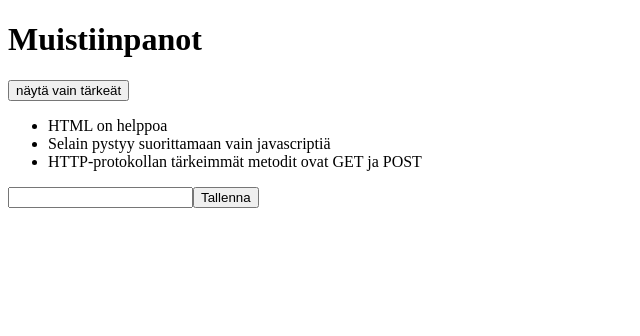
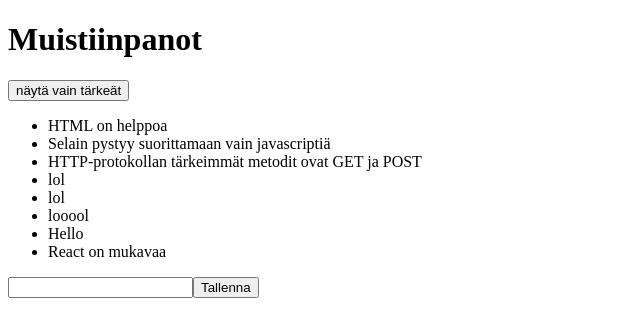
Before and after one commit to Vertipae/FullStackReact, a React (Create React App) app in the folder osa2/esimerkkisovellus2/: page / in a window 1280 px wide. Shown: the top 336 px of the page, without its empty margins (0-640 px from the left). Built offline with nearby package versions, Linux system fonts and the light colour scheme; data requests are answered from the project's data file.

Commit message:
Datan lähetys palvelimelle

```diff
--- a/osa2/esimerkkisovellus2/db.json
+++ b/osa2/esimerkkisovellus2/db.json
@@ -1,5 +1,3 @@
-
-
 {
   "notes": [
     {
@@ -19,6 +17,36 @@
       "content": "HTTP-protokollan tärkeimmät metodit ovat GET ja POST",
       "date": "2017-12-10T19:20:14.298Z",
       "important": true
+    },
+    {
+      "content": "lol",
+      "date": "2018-08-09T14:32:18.907Z",
+      "important": false,
+      "id": 4
+    },
+    {
+      "content": "lol",
+      "date": "2018-08-09T14:33:27.606Z",
+      "important": true,
+      "id": 5
+    },
+    {
+      "content": "looool",
+      "date": "2018-08-09T14:33:57.119Z",
+      "important": false,
+      "id": 6
+    },
+    {
+      "content": "Hello",
+      "date": "2018-08-09T14:39:10.762Z",
+      "important": true,
+      "id": 7
+    },
+    {
+      "content": "React on mukavaa",
+      "date": "2018-08-09T14:43:09.832Z",
+      "important": false,
+      "id": 8
     }
   ]
 }
--- a/osa2/esimerkkisovellus2/src/App.js
+++ b/osa2/esimerkkisovellus2/src/App.js
@@ -52,15 +52,24 @@ class App extends React.Component {
             content: this.state.newNote,
             date: new Date().toISOString(),
             important: Math.random() > 0.5,
-            id: this.state.notes.length + 1
+            // id: this.state.notes.length + 1
         }
 
-        const notes = this.state.notes.concat(noteObject)
+        axios.post('http://localhost:3001/notes', noteObject)
+            .then(response => {
+                this.setState({
+                    notes: this.state.notes.concat(response.data),
+                    newNote: ''
+                })
+                // console.log(response)
+            })
 
-        this.setState({
-            notes,
-            newNote: ''
-        })
+        // const notes = this.state.notes.concat(noteObject)
+
+        // this.setState({
+        //     notes,
+        //     newNote: ''
+        // })
         // console.log('nappia painettu')
         // console.log(event.target)
     }
```
Lines whose indentation alone changed are shown as unchanged.
